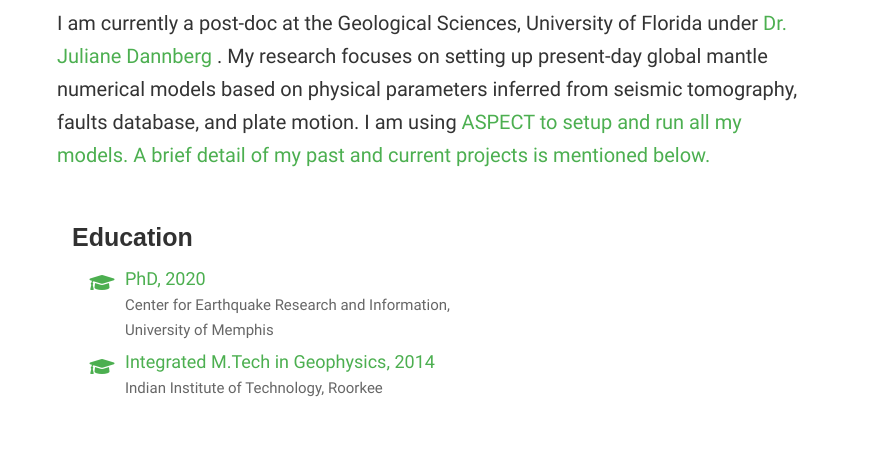
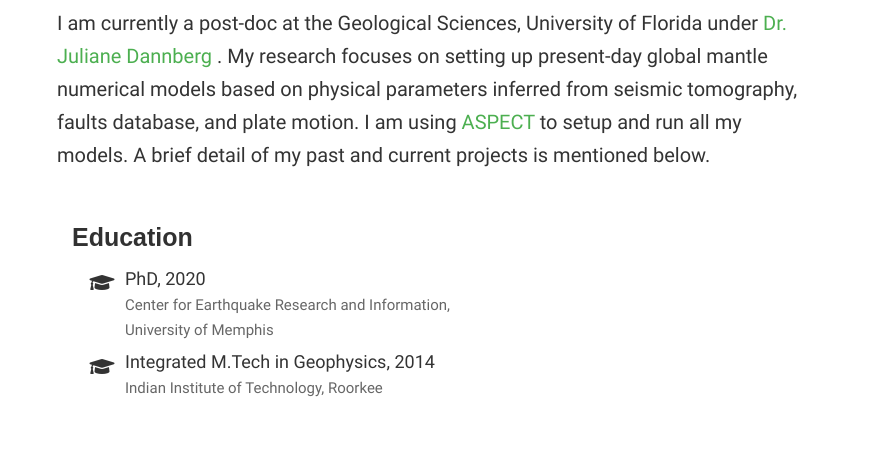
Before and after one commit to alarshi/alarshi.github.io, a plain HTML site: page index.html in a window 1280 px wide. Shown: the part 200-655 px from the top of the page, 403-1280 px from the left. Drawn offline with Linux system fonts and the light colour scheme; a web font is replaced by a local one.

Commit message:
Highlight issues.

```diff
--- a/index.html
+++ b/index.html
@@ -158,7 +158,7 @@
   <a href="https://jdannberg.github.io/">Dr. Juliane Dannberg </a>.
 My research focuses on setting up present-day global mantle numerical models based on physical parameters
 inferred from seismic tomography, faults database, and plate motion.
-I am using <a href="https://geodynamics.org/cig/software/aspect/"> ASPECT to setup and run all my
+I am using <a href="https://geodynamics.org/cig/software/aspect/"> ASPECT </a> to setup and run all my
 models. A brief detail of my past and current projects is mentioned below.
 
 
```
